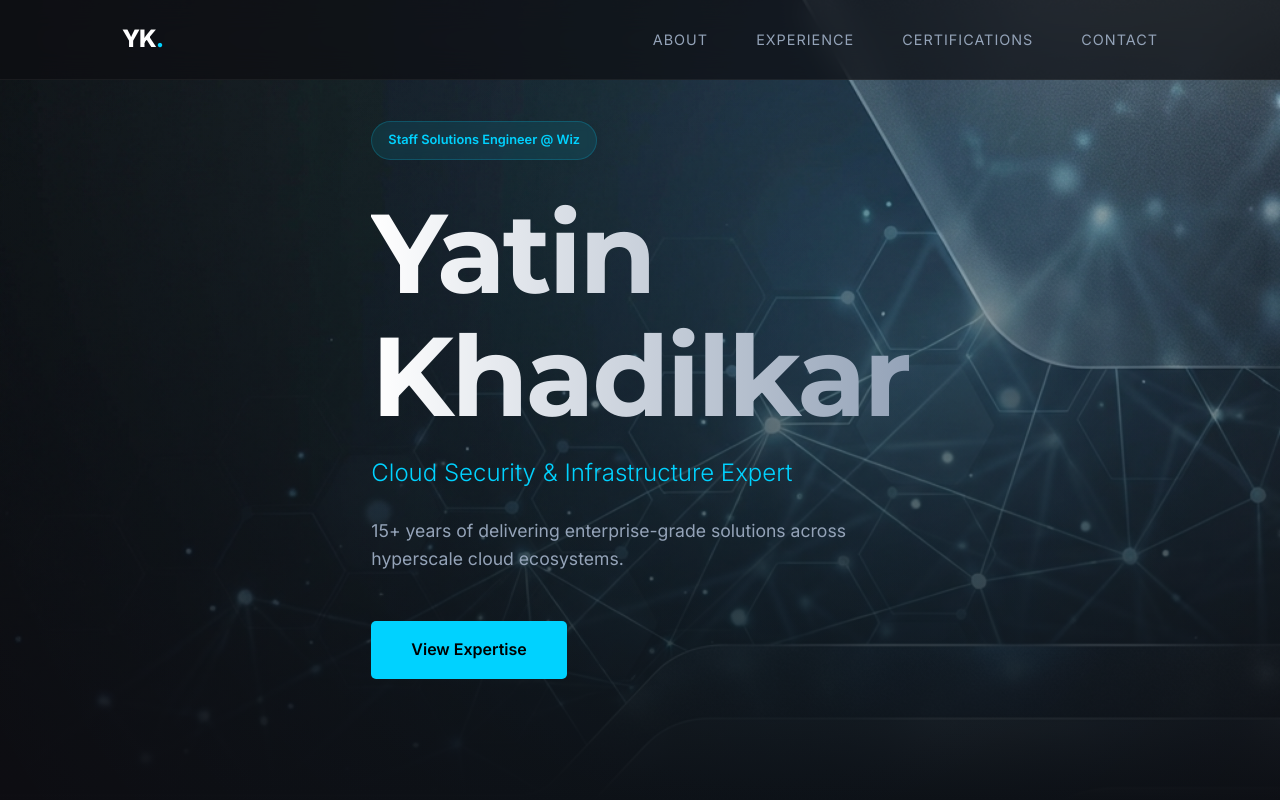
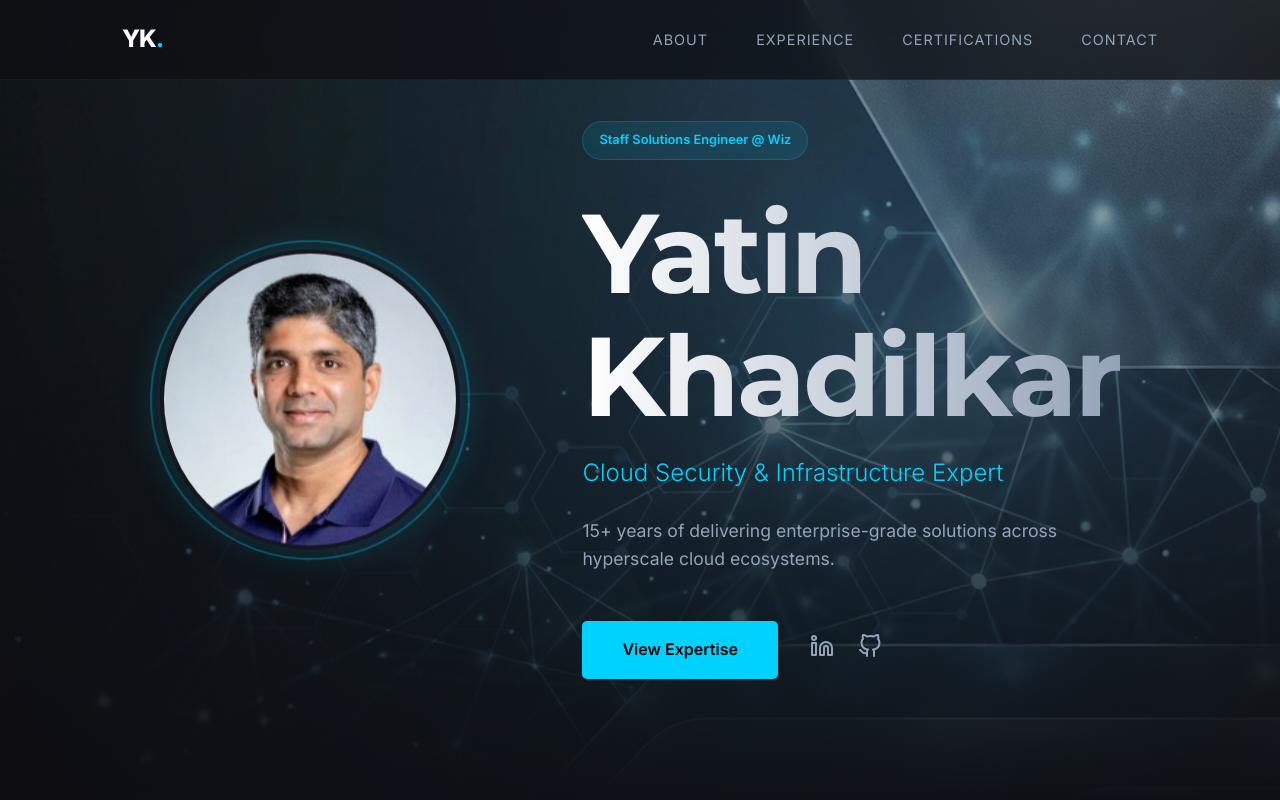
Before and after one commit to ykhadilkar/yatin-personal-site, a website built with Vite: page index.html in a window 1280 px wide. Shown: the top 800 px of the page. Built offline with nearby package versions, Linux system fonts and the light colour scheme.

Commit message:
Enhance Hero section with profile picture and social links

```diff
--- a/index.html
+++ b/index.html
@@ -28,14 +28,39 @@
 
   <header id="hero">
     <div class="hero-overlay"></div>
-    <div class="container hero-content">
+    <div class="container hero-layout">
+      <div class="hero-image-container">
+        <img src="./yatin-profile.jpg" alt="Yatin Khadilkar" class="hero-profile-img">
+      </div>
+      <div class="hero-content">
         <div class="badge">Staff Solutions Engineer @ Wiz</div>
         <h1>Yatin<br>Khadilkar</h1>
         <p class="subtitle">Cloud Security & Infrastructure Expert</p>
         <div class="hero-summary">
           15+ years of delivering enterprise-grade solutions across hyperscale cloud ecosystems.
         </div>
+        <div class="hero-btns">
           <a href="#experience" class="cta-button">View Expertise</a>
+          <div class="hero-social">
+            <a href="https://www.linkedin.com/in/yatin-khadilkar" target="_blank" aria-label="LinkedIn">
+              <svg xmlns="http://www.w3.org/2000/svg" width="24" height="24" viewBox="0 0 24 24" fill="none"
+                stroke="currentColor" stroke-width="2" stroke-linecap="round" stroke-linejoin="round">
+                <path d="M16 8a6 6 0 0 1 6 6v7h-4v-7a2 2 0 0 0-2-2 2 2 0 0 0-2 2v7h-4v-7a6 6 0 0 1 6-6z"></path>
+                <rect x="2" y="9" width="4" height="12"></rect>
+                <circle cx="4" cy="4" r="2"></circle>
+              </svg>
+            </a>
+            <a href="https://github.com/ykhadilkar" target="_blank" aria-label="GitHub">
+              <svg xmlns="http://www.w3.org/2000/svg" width="24" height="24" viewBox="0 0 24 24" fill="none"
+                stroke="currentColor" stroke-width="2" stroke-linecap="round" stroke-linejoin="round">
+                <path
+                  d="M9 19c-5 1.5-5-2.5-7-3m14 6v-3.87a3.37 3.37 0 0 0-.94-2.61c3.14-.35 6.44-1.54 6.44-7A5.44 5.44 0 0 0 20 4.77 5.07 5.07 0 0 0 19.91 1S18.73.65 16 2.48a13.38 13.38 0 0 0-7 0C6.27.65 5.09 1 5.09 1A5.07 5.07 0 0 0 5 4.77a5.44 5.44 0 0 0-1.5 3.78c0 5.42 3.3 6.61 6.44 7A3.37 3.37 0 0 0 9 18.13V22">
+                </path>
+              </svg>
+            </a>
+          </div>
+        </div>
+      </div>
     </div>
   </header>
 
@@ -131,6 +156,7 @@
       <p>Advancing cloud security and leadership through technical excellence.</p>
       <div class="social-links">
         <a href="https://www.linkedin.com/in/yatin-khadilkar/" target="_blank" class="social-btn">LinkedIn</a>
+        <a href="https://github.com/ykhadilkar" target="_blank" class="social-btn">GitHub</a>
       </div>
       <footer class="footer">
         &copy; 2026 Yatin Khadilkar. All rights reserved.
--- a/style.css
+++ b/style.css
@@ -115,6 +115,63 @@ h3 {
         linear-gradient(to bottom, transparent, var(--bg-color));
 }
 
+.hero-layout {
+    position: relative;
+    z-index: 10;
+    display: grid;
+    grid-template-columns: 1fr 1.5fr;
+    gap: 4rem;
+    align-items: center;
+}
+
+.hero-image-container {
+    position: relative;
+    width: 300px;
+    height: 300px;
+}
+
+.hero-profile-img {
+    width: 100%;
+    height: 100%;
+    object-fit: cover;
+    border-radius: 50%;
+    border: 4px solid var(--surface-color);
+    box-shadow: 0 0 40px rgba(0, 210, 255, 0.2);
+    animation: imageFloat 6s ease-in-out infinite;
+}
+
+.hero-image-container::after {
+    content: '';
+    position: absolute;
+    inset: -10px;
+    border: 2px solid var(--primary-color);
+    border-radius: 50%;
+    opacity: 0.3;
+    animation: borderRotate 10s linear infinite;
+}
+
+@keyframes imageFloat {
+
+    0%,
+    100% {
+        transform: translateY(0);
+    }
+
+    50% {
+        transform: translateY(-20px);
+    }
+}
+
+@keyframes borderRotate {
+    from {
+        transform: rotate(0deg);
+    }
+
+    to {
+        transform: rotate(360deg);
+    }
+}
+
 .hero-content {
     position: relative;
     z-index: 10;
@@ -155,6 +212,27 @@ h3 {
     font-size: 1.1rem;
     max-width: 500px;
     margin-bottom: 3rem;
+}
+
+.hero-btns {
+    display: flex;
+    align-items: center;
+    gap: 2rem;
+}
+
+.hero-social {
+    display: flex;
+    gap: 1.5rem;
+}
+
+.hero-social a {
+    color: var(--text-dim);
+    transition: var(--transition);
+}
+
+.hero-social a:hover {
+    color: var(--primary-color);
+    transform: translateY(-3px);
 }
 
 .cta-button {
```
Also changed, not shown: public/yatin-profile.jpg (added), yatin-profile.jpg (added). Lines whose indentation alone changed are shown as unchanged.
